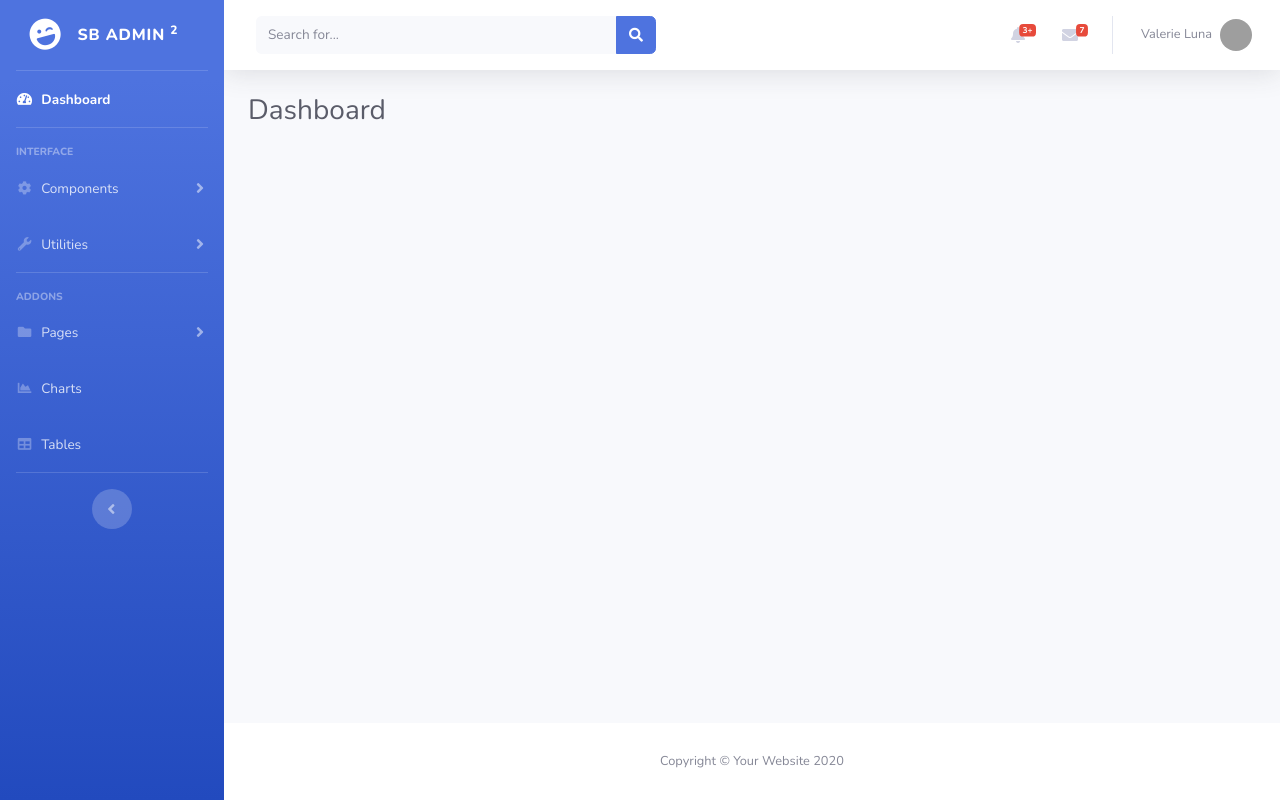
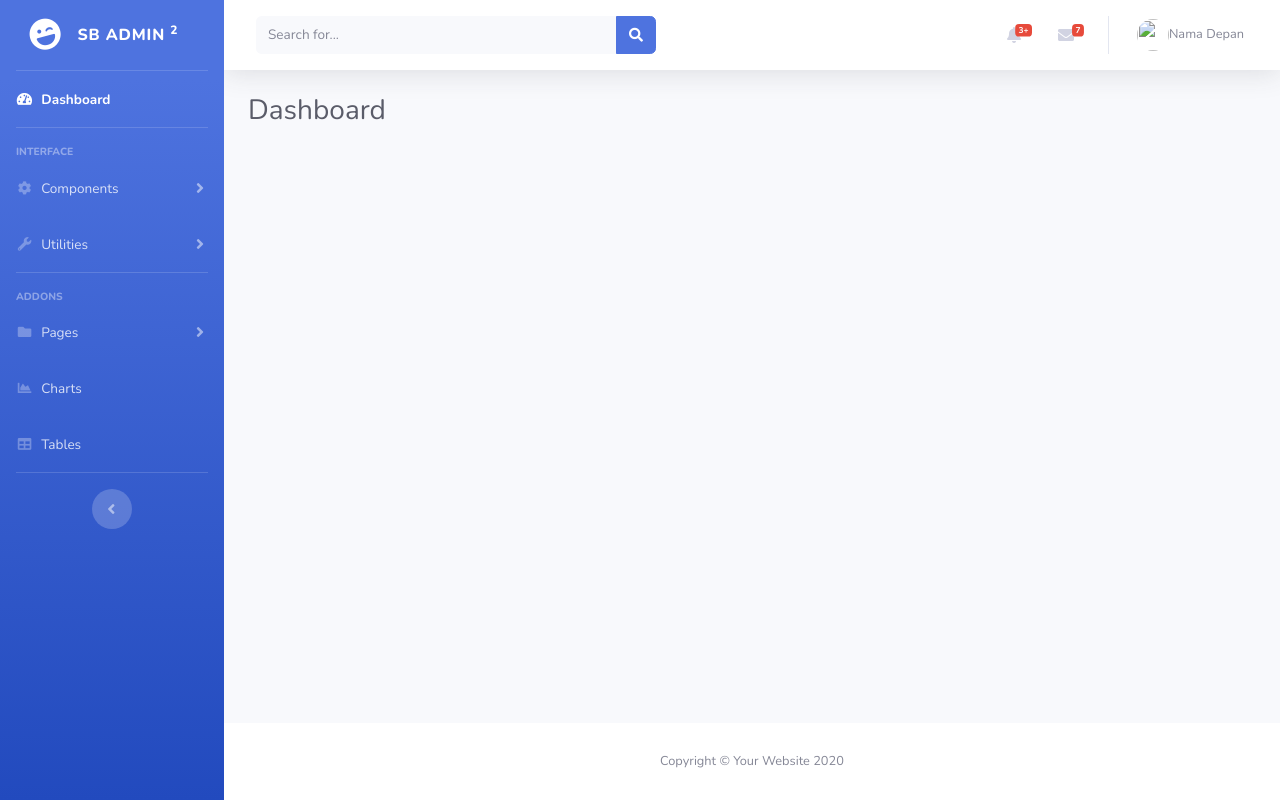
Before and after one commit to alifahfathonah/E-mart_XIIRPL3, a CodeIgniter app: page /toko-online_XIIRPL1/ in a window 1280 px wide. Run offline with CodeIgniter, Linux system fonts and the light colour scheme; grey boxes are pictures that could not be loaded.

Commit message:
Mengubah tampilan halaman index

```diff
--- a/application/views/main/index.php
+++ b/application/views/main/index.php
@@ -205,8 +205,9 @@
                         <!-- Nav Item - User Information -->
                         <li class="nav-item dropdown no-arrow">
                             <a class="nav-link dropdown-toggle" href="#" id="userDropdown" role="button" data-toggle="dropdown" aria-haspopup="true" aria-expanded="false">
-                                <span class="mr-2 d-none d-lg-inline text-gray-600 small">Valerie Luna</span>
-                                <img class="img-profile rounded-circle" src="https://source.unsplash.com/QAB-WJcbgJk/60x60">
+                                <img class="img-profile rounded-circle" src="">
+                                <span class="mr-2 d-none d-lg-inline text-gray-600 small">Nama Depan</span>
+
                             </a>
                             <!-- Dropdown - User Information -->
                             <div class="dropdown-menu dropdown-menu-right shadow animated--grow-in" aria-labelledby="userDropdown">
```
